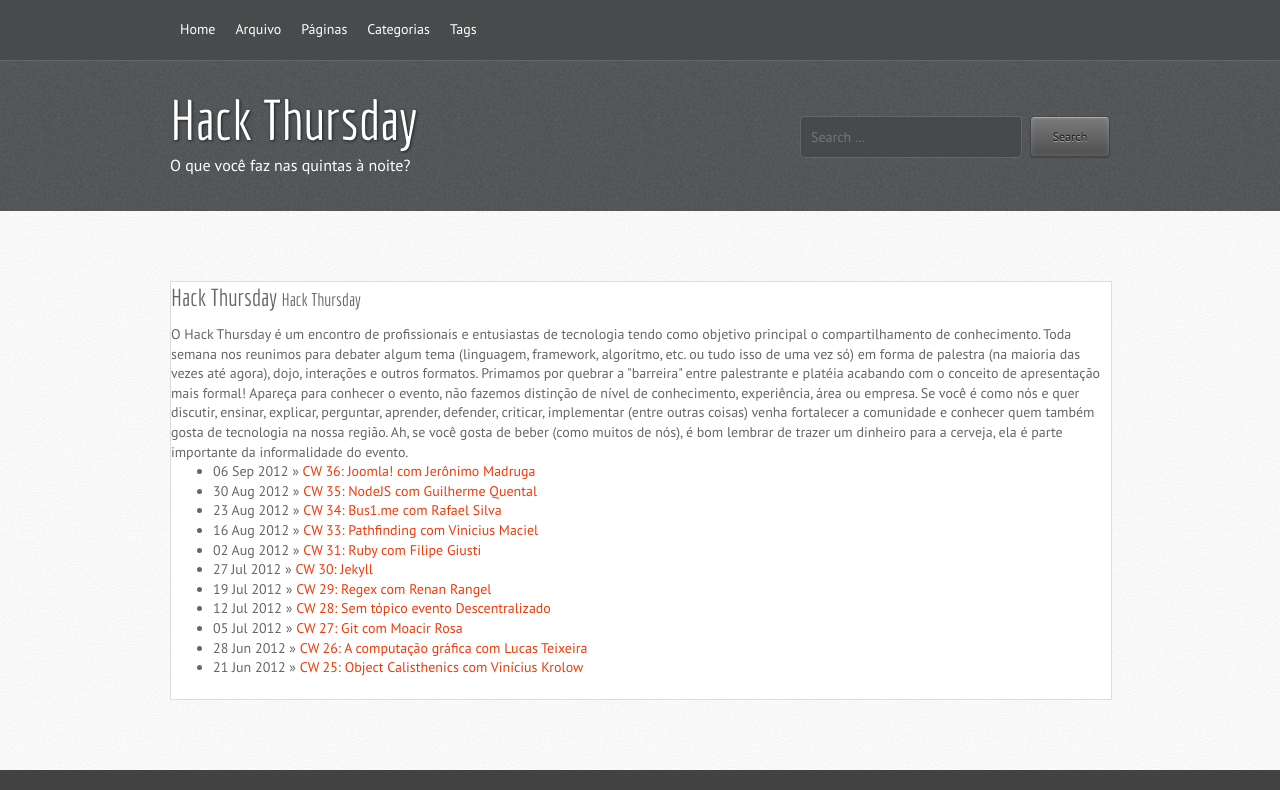
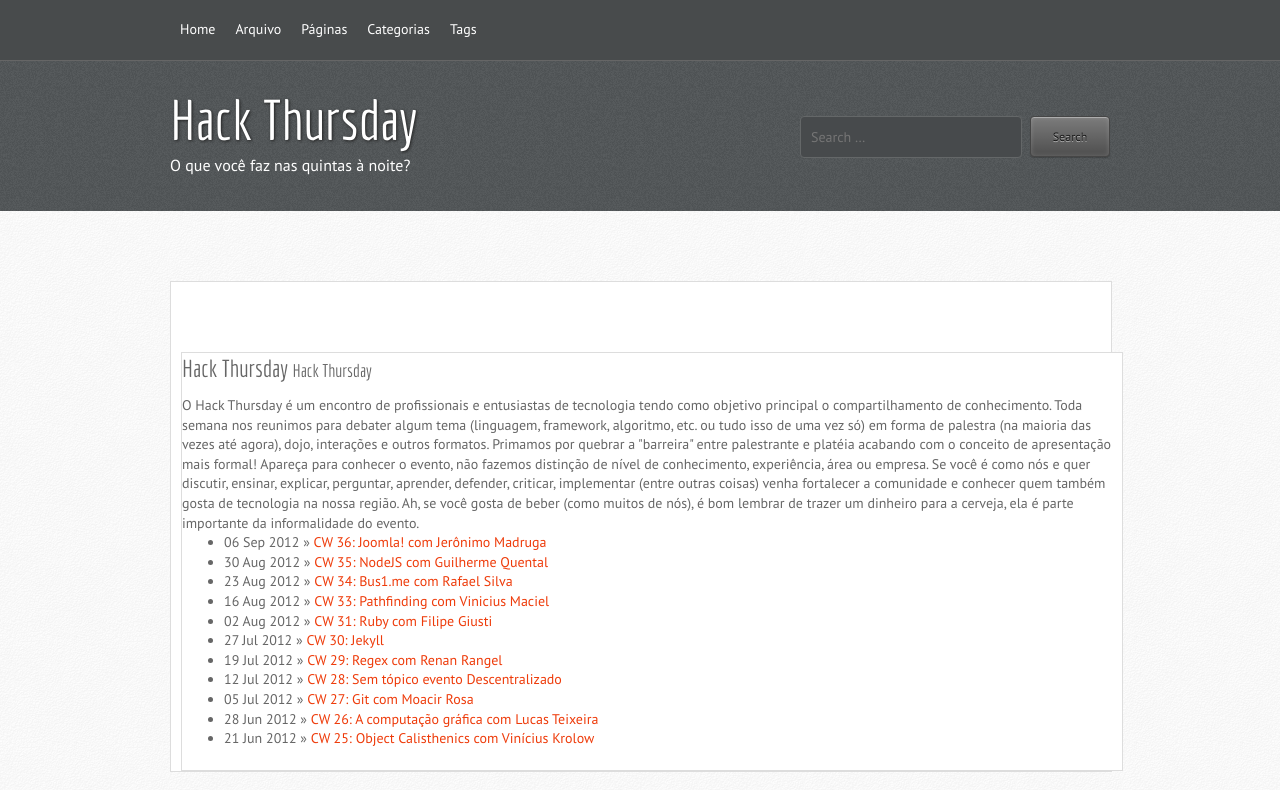
Before and after one commit to rssilva/rssilva.github.com, a Jekyll site: the page built from index.md, in a window 1280 px wide. Shown: the top 790 px of the page. Built offline with Jekyll 4.4.1, drawn with Linux system fonts in a browser that asks for light colours; grey boxes are pictures that could not be loaded.

Commit message:
changing

```diff
--- a/_includes/themes/hack-thursday-theme-1/page.html
+++ b/_includes/themes/hack-thursday-theme-1/page.html
@@ -1,9 +1,8 @@
-<div class="page-header">
-  <h1>{{ page.title }} {% if page.tagline %} <small>{{ page.tagline }}</small>{% endif %}</h1>
-</div>
-
-<div class="row">
-  <div class="span12">
-    {{ content }}
-  </div>
-</div>
+<article class="post type-post status-publish format-gallery hentry category-uncategorized grid_6 cf">
+	<div class="page-header">
+	  <h1>{{ page.title }} {% if page.tagline %} <small>{{ page.tagline }}</small>{% endif %}</h1>
+	</div>
+	<div>
+		{{ content }}
+	</div>
+</article>
--- a/_includes/themes/hack-thursday-theme-1/post.html
+++ b/_includes/themes/hack-thursday-theme-1/post.html
@@ -1,11 +1,10 @@
-<div id="post">
 <h1>{{ page.title }}</h1>
 <p class="meta">
   {{ page.date | date_to_long_string }}
   {% if page.location %}{{ page.location }}{% endif %}
 </p>
 {{ content }}
-</div>
+
 
 <div id="related">
   <h2>Related Posts</h2>
```
Lines whose indentation alone changed are shown as unchanged.
